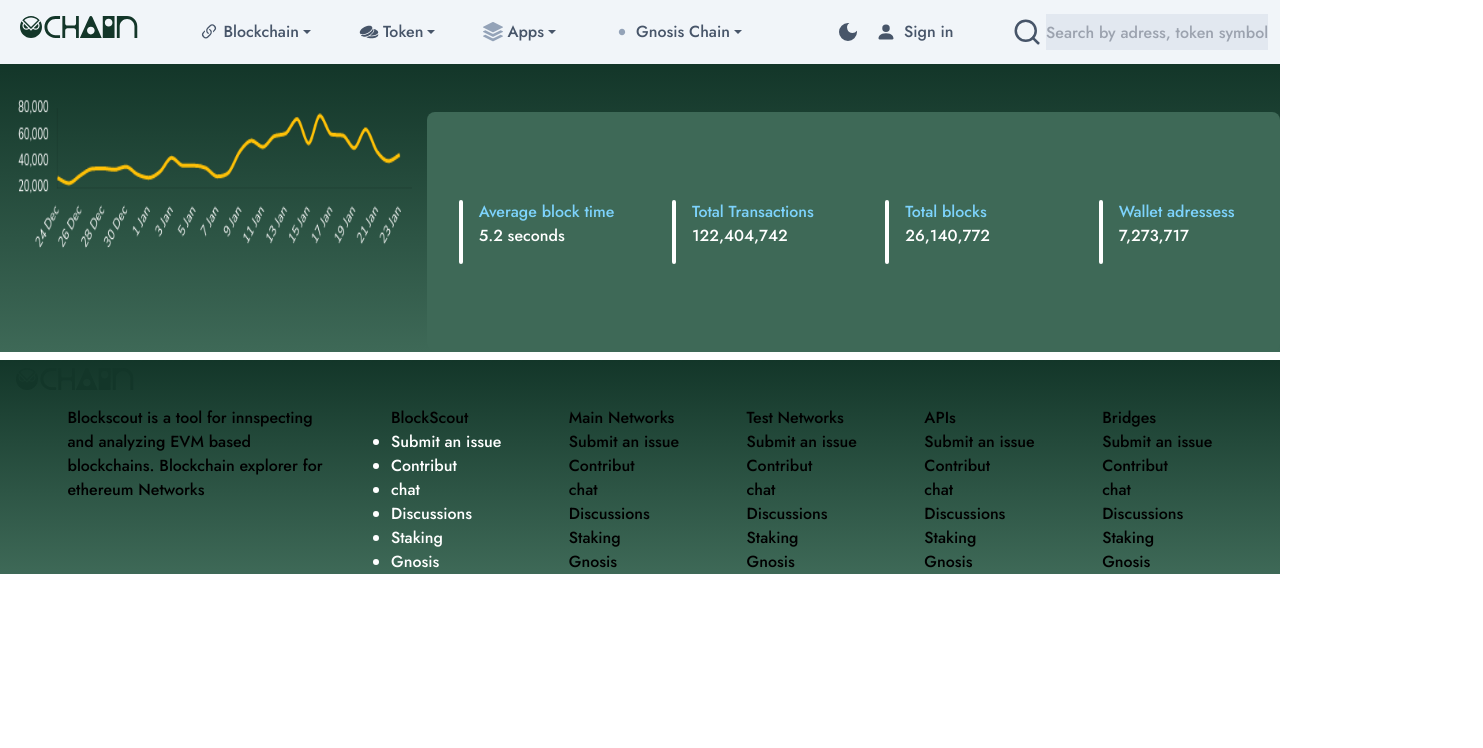
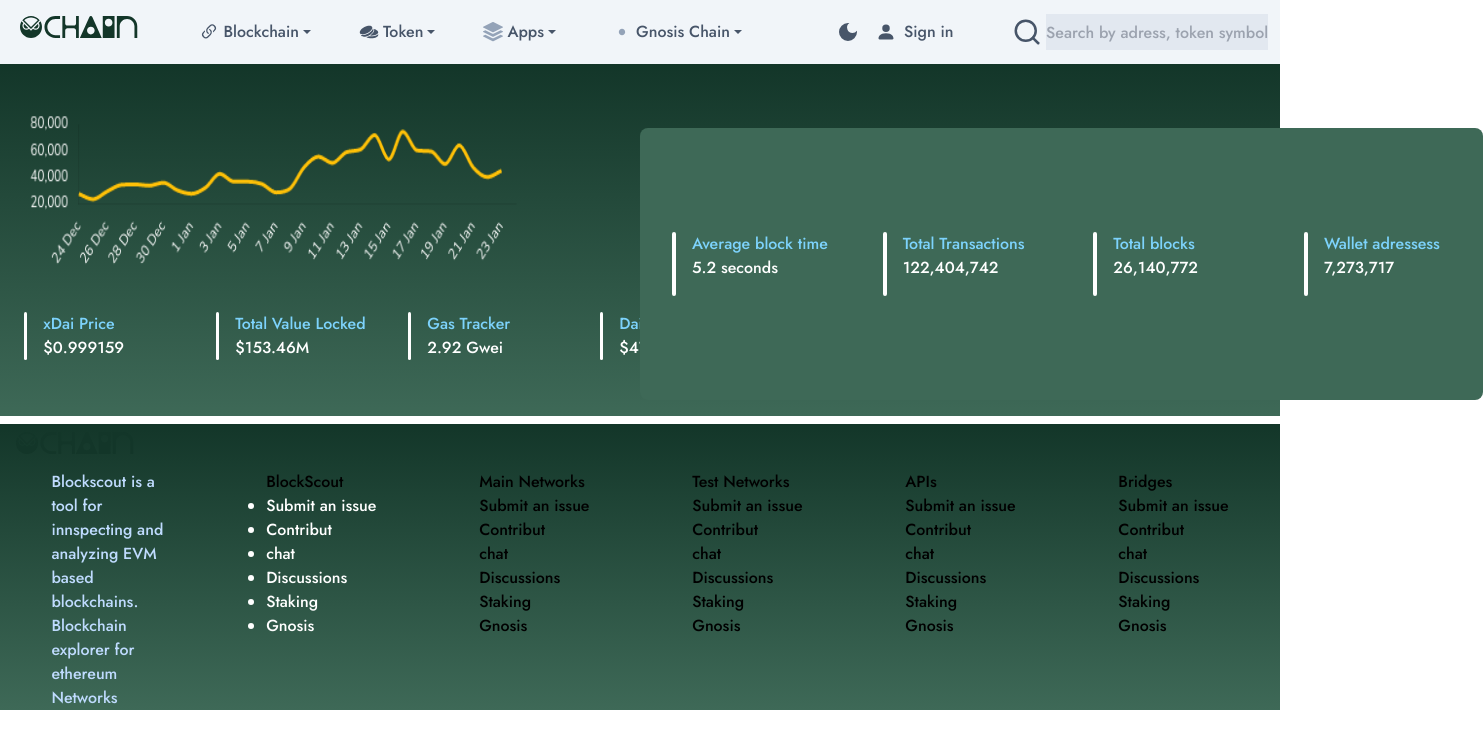
Before and after one commit to Internship-ADIGOS/Clone-project, a React (Vite) app: page /home in a window 1280 px wide. Shown: the top 748 px of the page, 1483 px wide, since content can reach past the window. Built offline with nearby package versions, Linux system fonts and the light colour scheme.

Commit message:
updated the chart

```diff
--- a/src/Home/Chart.jsx
+++ b/src/Home/Chart.jsx
@@ -5,19 +5,55 @@
 
 const Chart = () => {
 
+  const miniData = [
+    {
+      id:1,
+      name:"xDai Price",
+      price:"$0.999159",
+    },
+    {
+      id:2,
+      name:"Total Value Locked",
+      price:"$153.46M "
+    },
+    {
+      id:3,
+      name:"Gas Tracker",
+      price:"2.92 Gwei"
+    },
+    {
+      id:4,
+      name:"Daily Transactions",
+      price:"$47,773"
+    }
+  ]
   const dataCard = Data.map((data)=>{
     return(
       <Card
       key={data}
       title={data.title}
       time={data.time}
+
       />
     )
   })
   return (
-    <div className='h-72 flex bg-gradient-to-b from-dark to-light'>
+    <div className='h-84 flex bg-gradient-to-b from-dark to-light p-2 py-4'>
       <div className='w-1/2'>
-      <img src={download} className="w-full h-48"/>
+      <img src={download} className="w-5/6 h-48 "/>
+      <div className='flex justify-between'>
+       {miniData.map((data)=>{
+        return(
+          <div className='flex w-48 h-32 items-center'>
+          <span className='h-12 w-1 rounded-lg mx-4 bg-white inline-block align-middle'></span>
+          <div className='inline w-48'>
+              <h2 className='text-sky-300'>{data.name}</h2>
+              <h1 className='text-white'>{data.price}</h1>
+          </div>
+      </div>
+        )
+       })}
+      </div>
       </div>
       <div className='flex bg-light inline w-2/3 mt-12 rounded-lg items-center'>
          {dataCard}
--- a/src/components/Footer.jsx
+++ b/src/components/Footer.jsx
@@ -49,8 +49,8 @@
         <img src={logowhite} alt="logo"/>
       </div>
 
-      <div className='flex justify-evenly'>
-      <div className='w-1/5'>
+      <div className='flex justify-around'>
+      <div className='w-28 text-blue-200'>
         <p>Blockscout is a tool for innspecting and analyzing EVM based blockchains. Blockchain explorer for ethereum Networks</p>
       </div>
       <div className=''>
```
